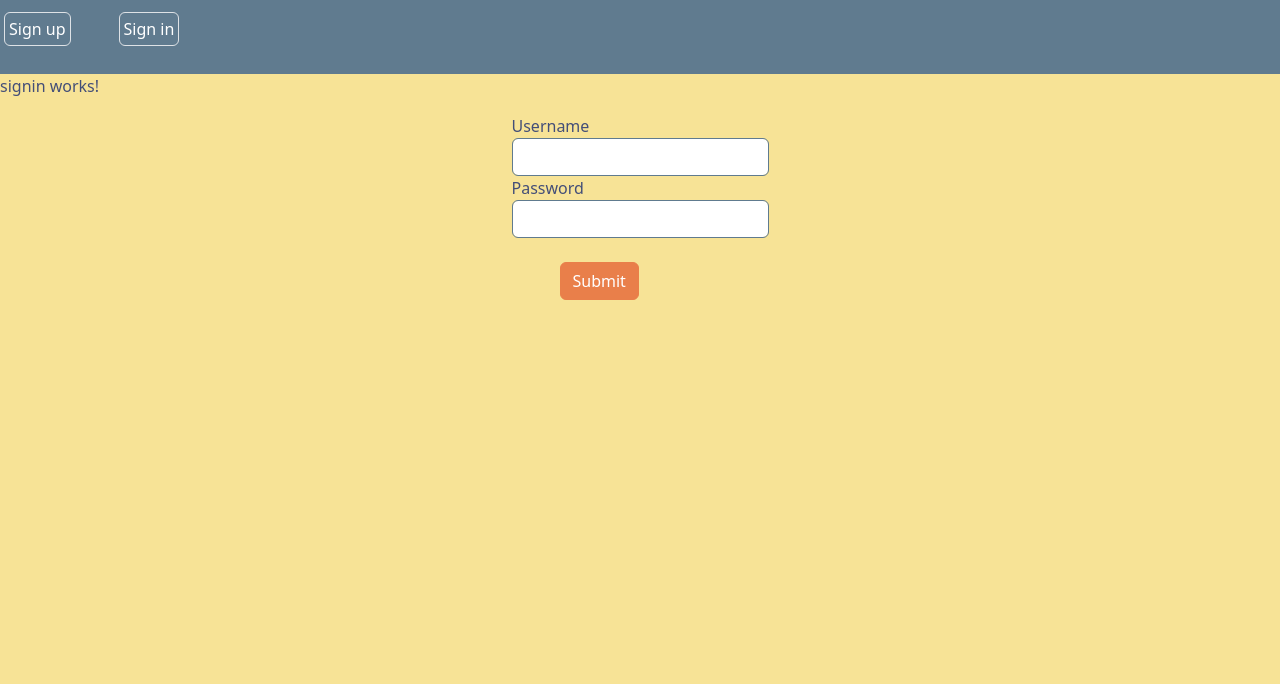
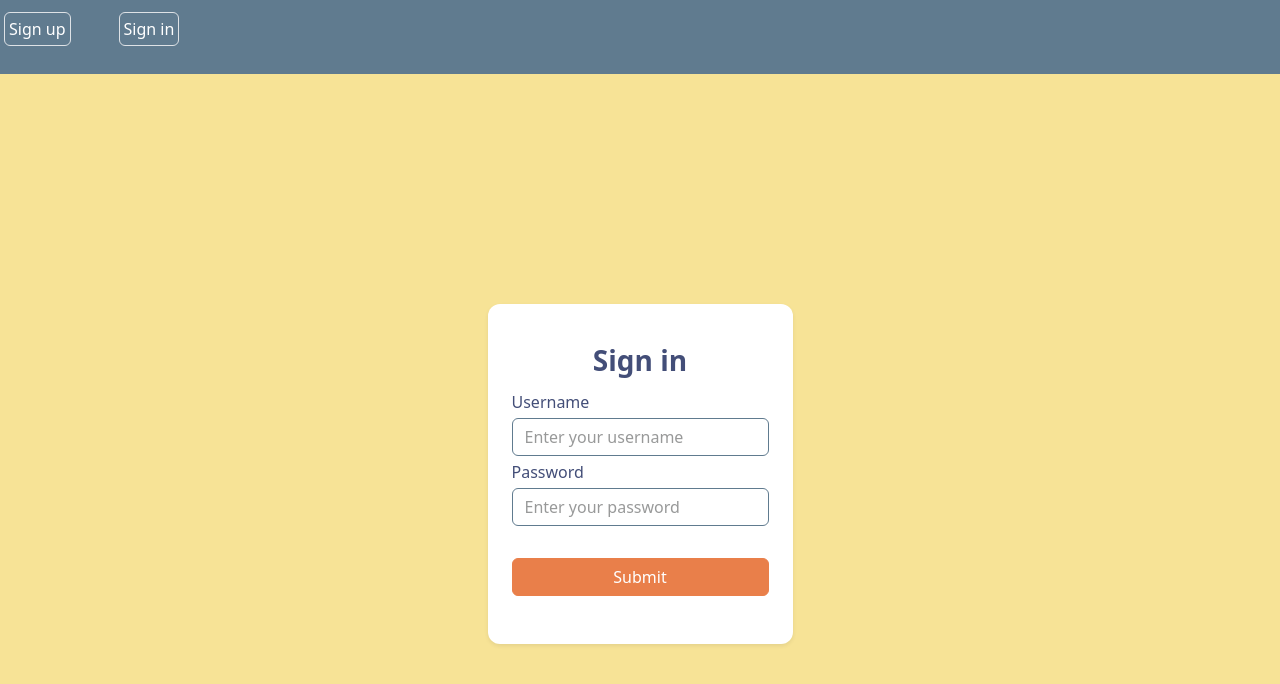
Before and after one commit to asritha26k/frontend-for-flight-booking-app, an Angular app: page /signin in a window 1280 px wide. Shown: the top 684 px of the page. Built offline with nearby package versions, Linux system fonts and the light colour scheme.

Commit message:
modified UI

```diff
--- a/src/app/components/signin/signin.html
+++ b/src/app/components/signin/signin.html
@@ -1,16 +1,18 @@
-<p>signin works!</p>
-<div class="d-flex  justify-content-center align-items-center ">
-<form (ngSubmit)="submit()">
+<div class="d-flex  justify-content-center align-items-center min-vh-100">
+<form class="card p-4 shadow-sm" (ngSubmit)="submit()">
+  <div class="my-2">
+    <div class="my-2"><h3 class="text-center">Sign in</h3></div>
+
     <div class="form-group">
-    <label for="exampleInputUsername">Username</label>
-    <input [(ngModel)]="user.username" name="username" class="form-control" id="exampleInputUsername" >
+    <label class="my-1" for="exampleInputUsername">Username</label>
+    <input placeholder="Enter your username" [(ngModel)]="user.username" name="username" class="form-control" id="exampleInputUsername" >
   </div>
   <div class="form-group">
-    <label for="exampleInputPassword1">Password</label>
-    <input [(ngModel)]="user.password" name="password" type="password" class="form-control" id="exampleInputPassword1">
+    <label class="my-1" for="exampleInputPassword1">Password</label>
+    <input placeholder="Enter your password" [(ngModel)]="user.password" name="password" type="password" class="form-control" id="exampleInputPassword1">
   </div>
-
-  <button type="submit" class="btn btn-primary my-4 ms-5 ">Submit</button>
+</div>
+  <button type="submit" class="btn btn-primary my-4">Submit</button>
 
 </form>
 </div>
```
